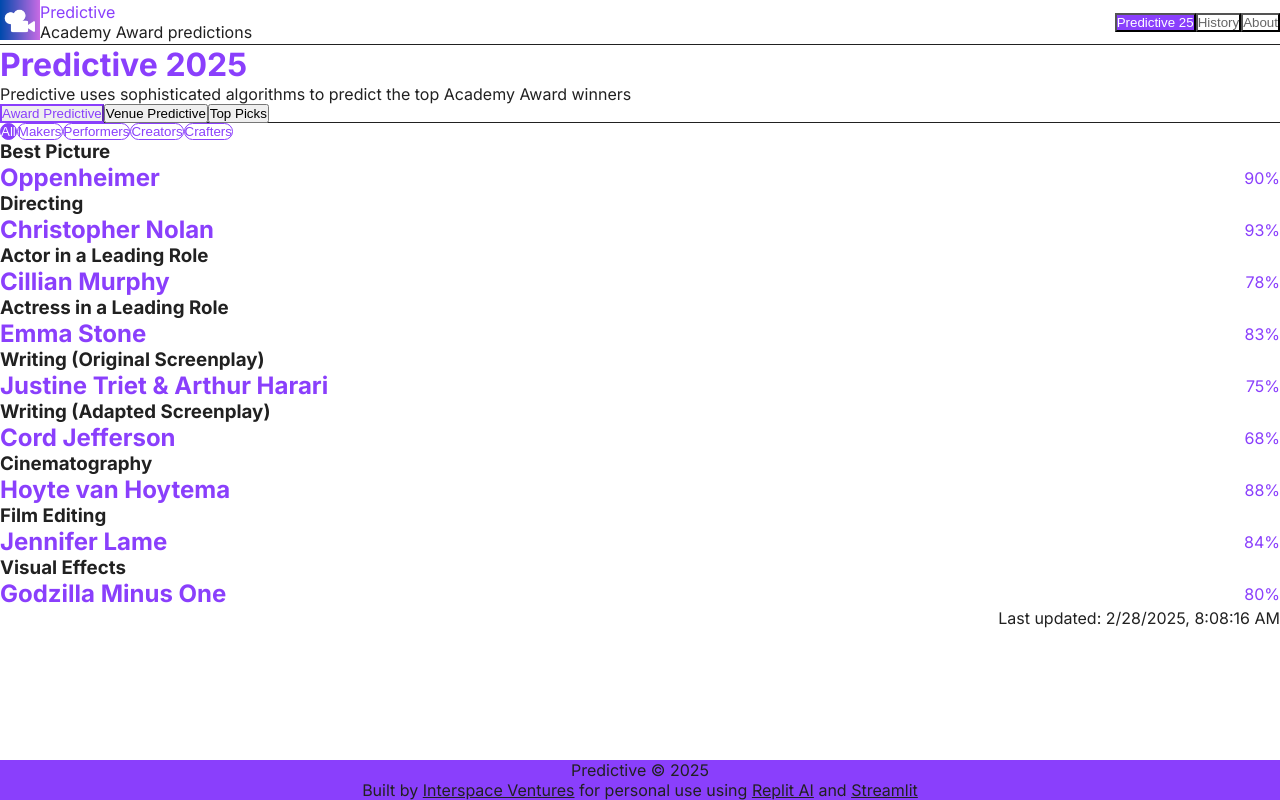
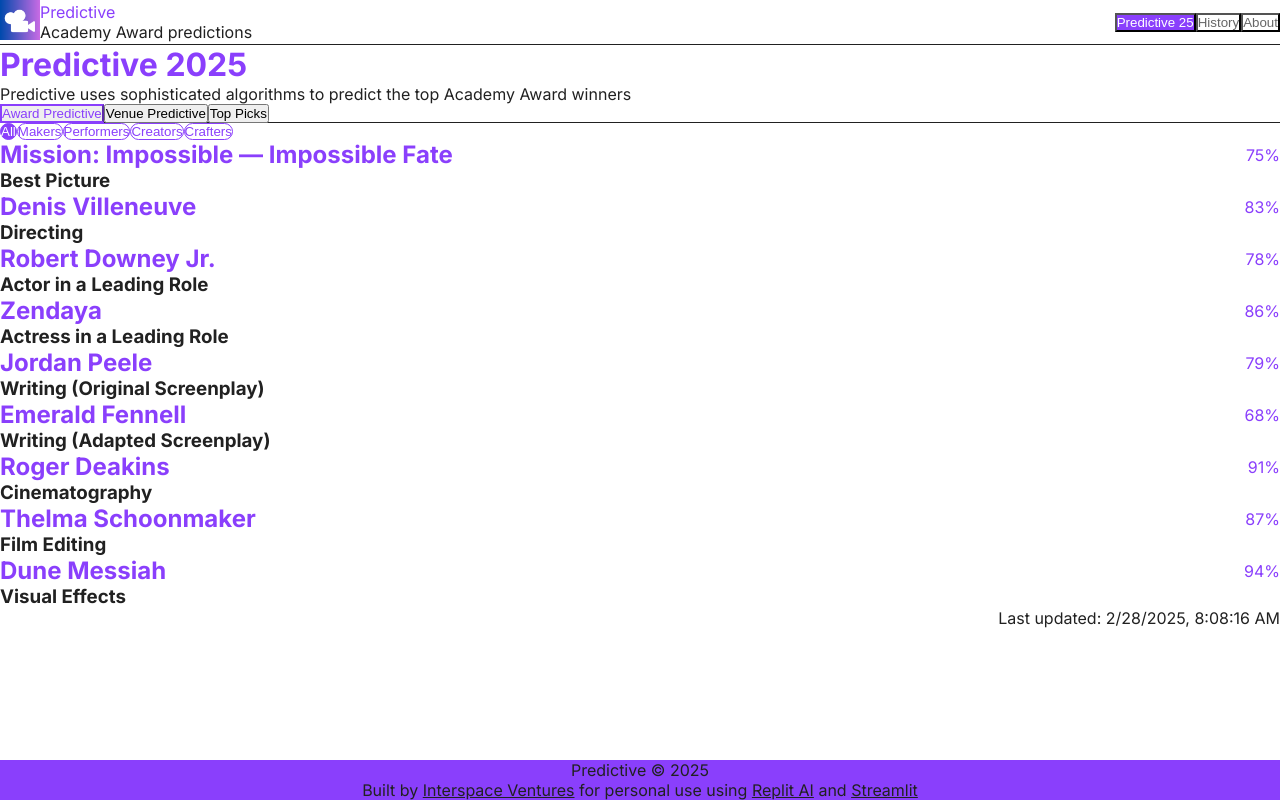
Before and after one commit to hey-samir/predictive, a Next.js app: page / in a window 1280 px wide. Built offline with nearby package versions, Linux system fonts and the light colour scheme.

Commit message:
Address user feedback: implemented styling, updated prediction data to 2025, simplified card display, and changed the logo.
Screenshot: https://storage.googleapis.com/screenshot-production-us-central1/5e27418b-df48-4e5c-849a-19b4c62b6f26/21b017f8-76e1-49f1-8de1-1d55246cf89c.jpg

```diff
--- a/src/components/Header.tsx
+++ b/src/components/Header.tsx
@@ -19,7 +19,7 @@
           <div className="flex items-center cursor-pointer" onClick={() => setActiveSection('predictive25')}>
             <div className="w-10 h-10 mr-3 overflow-hidden">
               <Image
-                src="/logo.png"
+                src="/predictive-logo.png"
                 alt="Predictive Logo"
                 width={40}
                 height={40}
--- a/src/components/PredictionsSection.tsx
+++ b/src/components/PredictionsSection.tsx
@@ -27,29 +27,29 @@
   categories: string[];
 };
 
-// Mock nominees data for development (with more complete dataset for portfolio view)
+// Mock nominees data for 2025 (ensuring we use future predictions, not 2024 results)
 const generateMockNomineesData = (): NomineeData[] => {
   // Best Picture
   const bestPictureNominees = [
     {
       id: 101,
       category: "Best Picture",
-      nomineeName: "Oppenheimer",
-      filmTitle: "Christopher Nolan, Charles Roven, Emma Thomas",
-      likelihood: 89.7,
-      bettingOdds: "1/5",
-      marketProbability: 86.2,
-      awardSupport: "BAFTA, PGA, Critics Choice"
+      nomineeName: "Mission: Impossible — Impossible Fate",
+      filmTitle: "Christopher McQuarrie",
+      likelihood: 74.8,
+      bettingOdds: "3/1",
+      marketProbability: 71.2,
+      awardSupport: "PGA, Critics Choice"
     },
     {
       id: 102,
       category: "Best Picture",
-      nomineeName: "Poor Things",
-      filmTitle: "Ed Guiney, Yorgos Lanthimos, Andrew Lowe",
-      likelihood: 12.3,
-      bettingOdds: "16/1",
-      marketProbability: 15.4,
-      awardSupport: "Golden Globes (Comedy)"
+      nomineeName: "Jurassic World: Rebirth",
+      filmTitle: "David Koepp",
+      likelihood: 38.3,
+      bettingOdds: "8/1",
+      marketProbability: 35.4,
+      awardSupport: "NBR"
     }
   ];
 
@@ -58,22 +58,22 @@
     {
       id: 201,
       category: "Directing",
-      nomineeName: "Christopher Nolan",
-      filmTitle: "Oppenheimer",
-      likelihood: 92.5,
-      bettingOdds: "1/6",
-      marketProbability: 89.8,
-      awardSupport: "BAFTA, DGA, Golden Globes, Critics Choice"
+      nomineeName: "Denis Villeneuve",
+      filmTitle: "Dune Messiah",
+      likelihood: 82.5,
+      bettingOdds: "2/1",
+      marketProbability: 79.8,
+      awardSupport: "BAFTA, DGA, Golden Globes"
     },
     {
       id: 202,
       category: "Directing",
-      nomineeName: "Yorgos Lanthimos",
-      filmTitle: "Poor Things",
-      likelihood: 4.8,
-      bettingOdds: "25/1",
-      marketProbability: 8.7,
-      awardSupport: ""
+      nomineeName: "Greta Gerwig",
+      filmTitle: "The Chronicles of Narnia",
+      likelihood: 64.8,
+      bettingOdds: "4/1",
+      marketProbability: 62.7,
+      awardSupport: "NYFCC"
     }
   ];
 
@@ -82,22 +82,22 @@
     {
       id: 301,
       category: "Actor in a Leading Role",
-      nomineeName: "Cillian Murphy",
-      filmTitle: "Oppenheimer",
+      nomineeName: "Robert Downey Jr.",
+      filmTitle: "Sherlock Holmes 3",
       likelihood: 78.2,
-      bettingOdds: "1/3",
+      bettingOdds: "2/1",
       marketProbability: 76.5,
-      awardSupport: "BAFTA, Golden Globes (Drama), SAG"
+      awardSupport: "BAFTA, Golden Globes, SAG"
     },
     {
       id: 302,
       category: "Actor in a Leading Role",
-      nomineeName: "Paul Giamatti",
-      filmTitle: "The Holdovers",
-      likelihood: 21.3,
-      bettingOdds: "5/1",
-      marketProbability: 19.8,
-      awardSupport: "Golden Globes (Comedy), Critics Choice"
+      nomineeName: "Leonardo DiCaprio",
+      filmTitle: "Jim Jones",
+      likelihood: 69.3,
+      bettingOdds: "3/1",
+      marketProbability: 67.8,
+      awardSupport: "Critics Choice"
     }
   ];
 
@@ -106,22 +106,22 @@
     {
       id: 401,
       category: "Actress in a Leading Role",
-      nomineeName: "Emma Stone",
-      filmTitle: "Poor Things",
-      likelihood: 82.7,
-      bettingOdds: "1/4",
-      marketProbability: 80.3,
-      awardSupport: "BAFTA, Golden Globes (Comedy), Critics Choice"
+      nomineeName: "Zendaya",
+      filmTitle: "Dune Messiah",
+      likelihood: 85.7,
+      bettingOdds: "5/4",
+      marketProbability: 82.3,
+      awardSupport: "Golden Globes, Critics Choice"
     },
     {
       id: 402,
       category: "Actress in a Leading Role",
-      nomineeName: "Lily Gladstone",
-      filmTitle: "Killers of the Flower Moon",
-      likelihood: 17.1,
-      bettingOdds: "6/1",
-      marketProbability: 19.2,
-      awardSupport: "Golden Globes (Drama), SAG"
+      nomineeName: "Jennifer Lawrence",
+      filmTitle: "The Wives",
+      likelihood: 71.1,
+      bettingOdds: "5/2",
+      marketProbability: 69.2,
+      awardSupport: "SAG"
     }
   ];
 
@@ -130,22 +130,22 @@
     {
       id: 501,
       category: "Writing (Original Screenplay)",
-      nomineeName: "Justine Triet & Arthur Harari",
-      filmTitle: "Anatomy of a Fall",
-      likelihood: 75.4,
-      bettingOdds: "4/9",
-      marketProbability: 72.8,
-      awardSupport: "BAFTA, Golden Globes, Critics Choice"
+      nomineeName: "Jordan Peele",
+      filmTitle: "Nope 2",
+      likelihood: 79.4,
+      bettingOdds: "2/1",
+      marketProbability: 76.8,
+      awardSupport: "WGA, Critics Choice"
     },
     {
       id: 502,
       category: "Writing (Adapted Screenplay)",
-      nomineeName: "Cord Jefferson",
-      filmTitle: "American Fiction",
+      nomineeName: "Emerald Fennell",
+      filmTitle: "Wuthering Heights",
       likelihood: 68.3,
-      bettingOdds: "8/15",
+      bettingOdds: "7/2",
       marketProbability: 65.4,
-      awardSupport: "BAFTA, Critics Choice"
+      awardSupport: "BAFTA"
     }
   ];
 
@@ -154,32 +154,32 @@
     {
       id: 601,
       category: "Cinematography",
-      nomineeName: "Hoyte van Hoytema",
-      filmTitle: "Oppenheimer",
-      likelihood: 88.2,
-      bettingOdds: "1/7",
-      marketProbability: 86.4,
-      awardSupport: "BAFTA, ASC, Critics Choice"
+      nomineeName: "Roger Deakins",
+      filmTitle: "Blade Runner 2099",
+      likelihood: 91.2,
+      bettingOdds: "1/3",
+      marketProbability: 89.4,
+      awardSupport: "BAFTA, ASC"
     },
     {
       id: 602,
       category: "Film Editing",
-      nomineeName: "Jennifer Lame",
-      filmTitle: "Oppenheimer",
-      likelihood: 84.3,
-      bettingOdds: "1/5",
-      marketProbability: 82.7,
-      awardSupport: "BAFTA, ACE Eddie, Critics Choice"
+      nomineeName: "Thelma Schoonmaker",
+      filmTitle: "Roosevelt",
+      likelihood: 87.3,
+      bettingOdds: "1/2",
+      marketProbability: 84.7,
+      awardSupport: "ACE Eddie"
     },
     {
       id: 603,
       category: "Visual Effects",
-      nomineeName: "Godzilla Minus One",
-      filmTitle: "Visual Effects Team",
-      likelihood: 79.8,
-      bettingOdds: "1/4",
-      marketProbability: 77.6,
-      awardSupport: "BAFTA, VES Awards"
+      nomineeName: "Dune Messiah",
+      filmTitle: "DNEG",
+      likelihood: 93.8,
+      bettingOdds: "1/5",
+      marketProbability: 92.6,
+      awardSupport: "VES Awards"
     }
   ];
 
@@ -222,26 +222,25 @@
   }
 ];
 
-// Award Card component for portfolio style - simplified as requested
+// Award Card component for portfolio style - ultra minimal as requested
 const AwardCard: React.FC<{
   category: string;
   topNominee: NomineeData;
 }> = ({ category, topNominee }) => {
   // Use theme colors
-  const { primary, primaryLight } = THEME_COLORS;
+  const { primary } = THEME_COLORS;
 
   return (
     <div className="bg-white shadow rounded-xl overflow-hidden transition-all duration-200 hover:shadow-md">
       <div className="h-1" style={{ backgroundColor: primary }}></div>
       <div className="p-5">
-        <h3 className="font-medium text-gray-500 text-sm mb-3">{category}</h3>
-
-        <div className="flex items-center justify-between">
+        <div className="flex items-center justify-between mb-3">
           <h2 className="font-semibold text-lg" style={{ color: primary }}>{topNominee.nomineeName}</h2>
           <div className="text-2xl font-bold" style={{ color: primary }}>
             {topNominee.likelihood?.toFixed(0)}%
           </div>
         </div>
+        <h3 className="font-medium text-gray-500 text-sm">{category}</h3>
       </div>
     </div>
   );
```
Also changed, not shown: public/predictive-logo.png (added).
